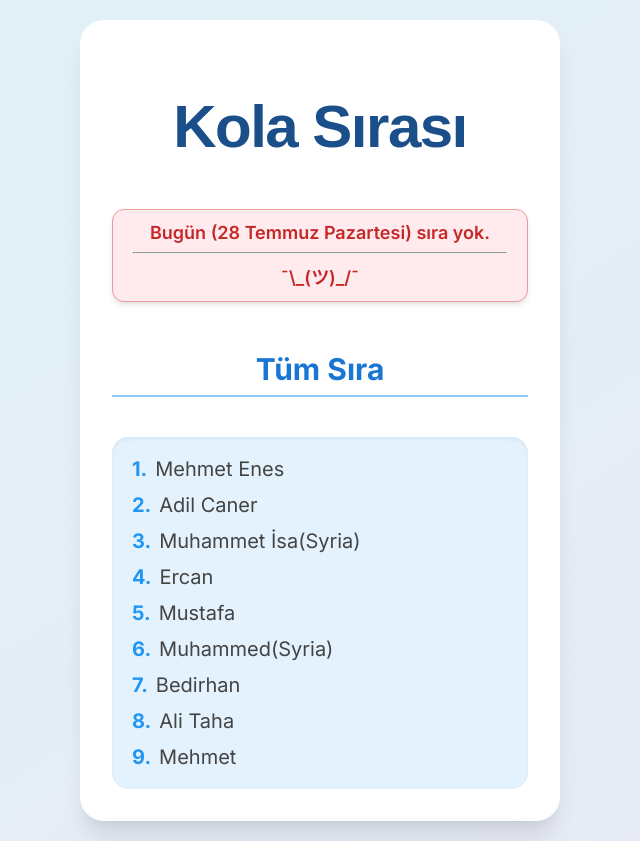
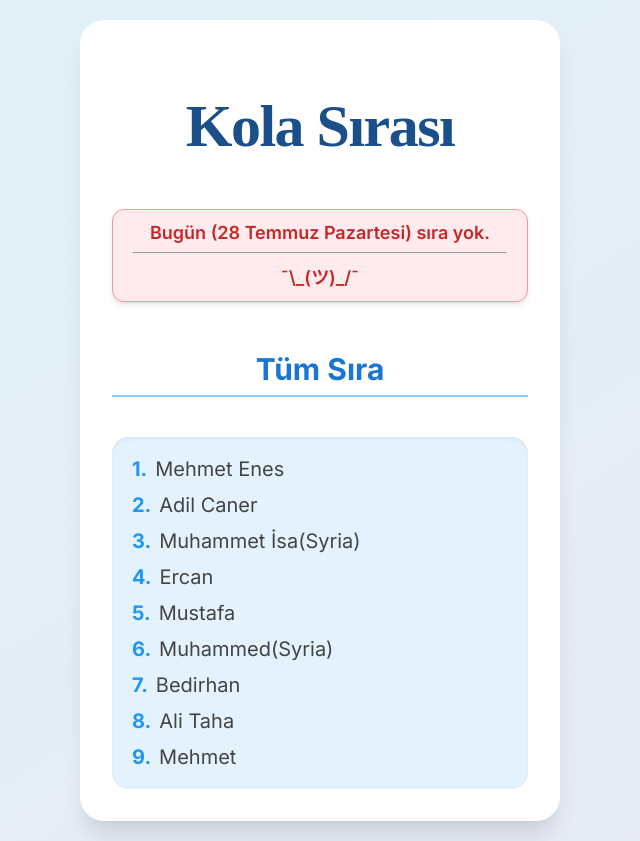
Before and after one commit to Bedirhan3428/myapp, a React (Create React App) app: page / in a window 1280 px wide. Shown: the whole page, without its empty margins (340-980 px from the left). Built offline with nearby package versions, Linux system fonts and the light colour scheme.

Commit message:
Update App.css

```diff
--- a/src/App.css
+++ b/src/App.css
@@ -60,7 +60,7 @@ body {
 @media (min-width: 640px) { /* sm:breakpoint */
     .main-title {
         font-size: 3.75rem; /* sm:text-5xl */
-        font-family: 'Bebas Neue', sans-serif;
+        font-family: 'Playfair Display', serif;
     }
     .content-card {
         padding: 32px; /* sm:p-8 */
```
